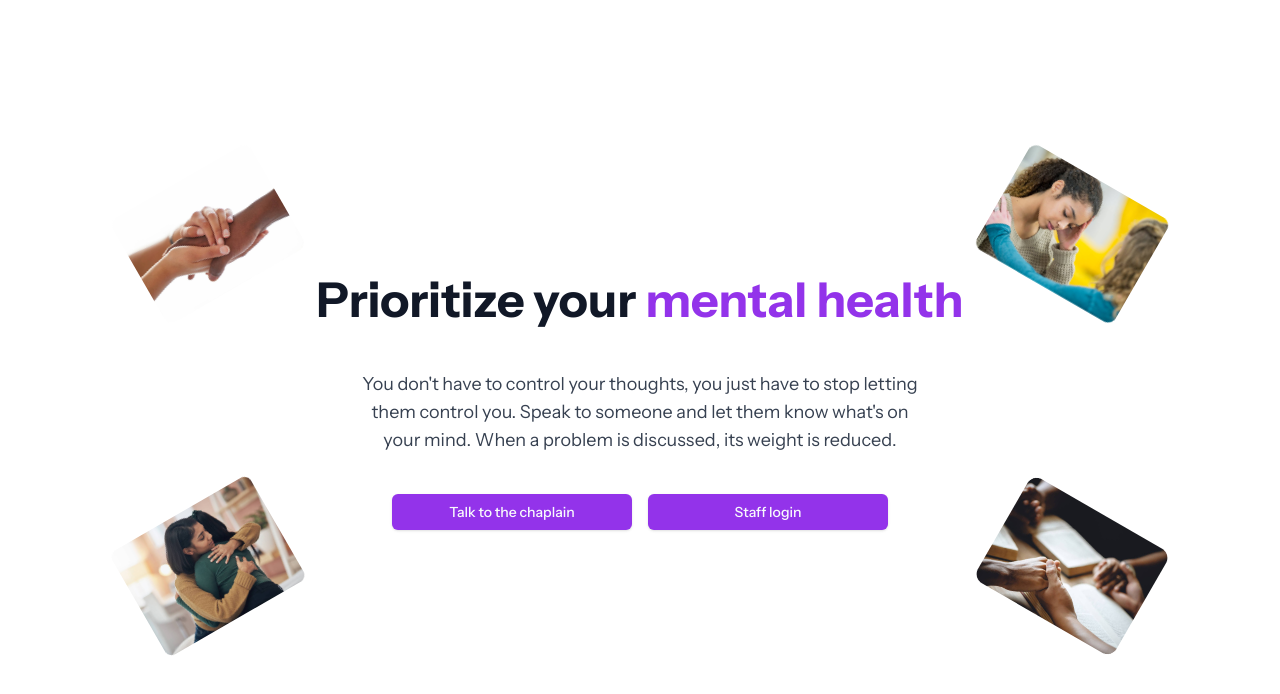
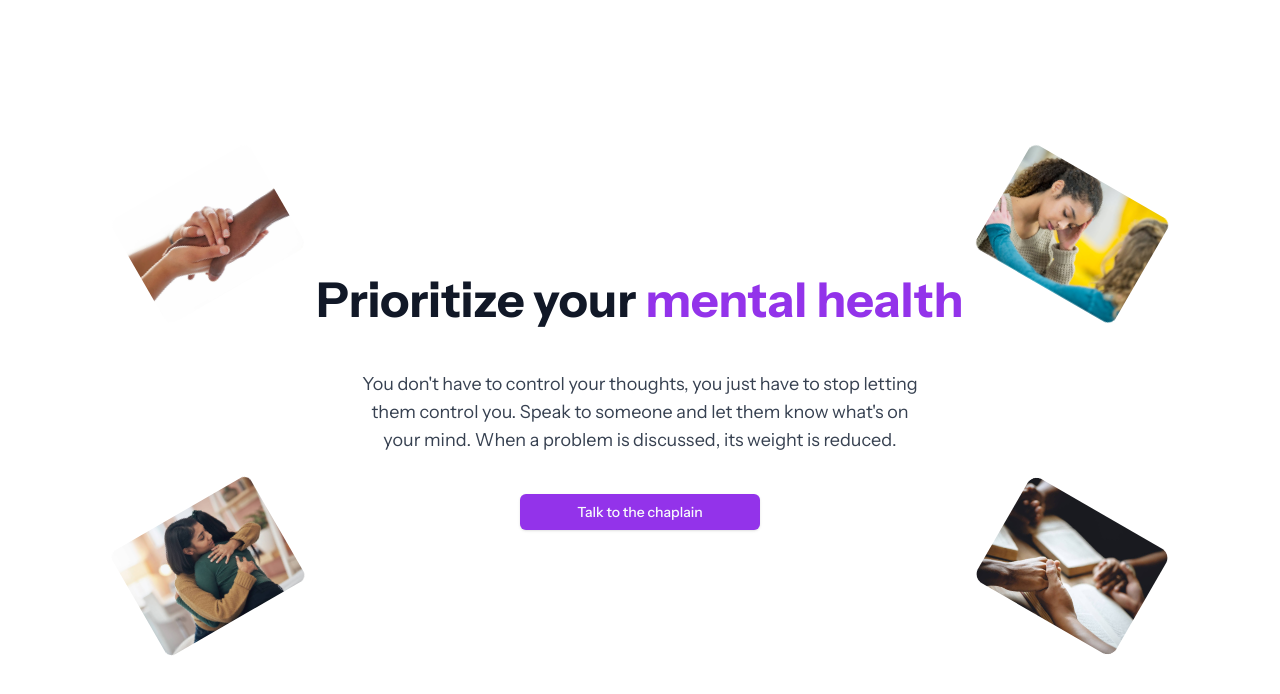
Before and after one commit to bucc-dev/chaplain-chat-website-frontend, a Next.js app: page / in a window 1280 px wide. Shown: the top 694 px of the page. Built offline with nearby package versions, Linux system fonts and the light colour scheme.

Commit message:
refactor: hid staff login button

```diff
--- a/src/pages/index.tsx
+++ b/src/pages/index.tsx
@@ -23,11 +23,11 @@ const Home = () => {
               Talk to the chaplain
             </Button>
           </Link>
-          <Link href={PAGES.staff.login} className="w-full max-w-[15rem]">
+          {/* <Link href={PAGES.staff.login} className="w-full max-w-[15rem]">
             <Button className="bg-main hover:bg-main/90 w-full">
               Staff login
             </Button>
-          </Link>
+          </Link> */}
         </div>
       </div>
 
```
